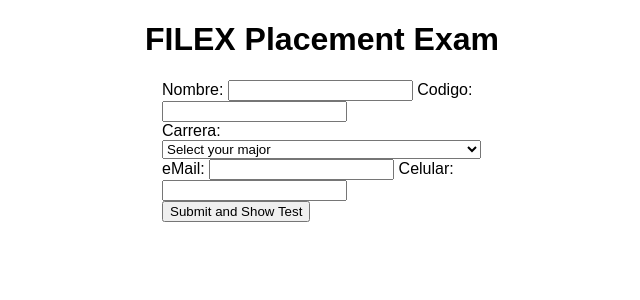
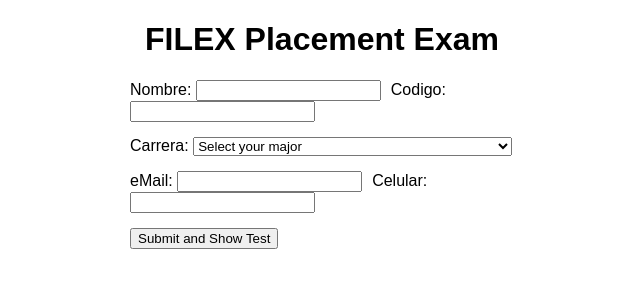
Before and after one commit to grochadc/filex-placement-exam, a React (Create React App) app: page / in a window 1280 px wide. Shown: the top 300 px of the page, without its empty margins (318-958 px from the left). Built offline with nearby package versions, Linux system fonts and the light colour scheme.

Commit message:
Style personal info form

```diff
--- a/src/components/PersonalInfo.js
+++ b/src/components/PersonalInfo.js
@@ -1,5 +1,5 @@
 import React, { Component } from "react";
-import { Container } from "./Presentational";
+import styled from "styled-components";
 
 const majors = [
   { value: "agn", option: "Agronegocios" },
@@ -20,6 +20,17 @@ const majors = [
   { value: "otro", option: "Otro" }
 ];
 
+const FormLine = styled.div`
+  margin: 15px 0 15px 0;
+`;
+const FormItem = styled.span`
+  margin-right: 10px;
+`;
+
+const FormContainer = styled.div`
+  width: 60%;
+  margin: auto;
+`;
 class PersonalInfo extends Component {
   constructor(props) {
     super(props);
@@ -48,13 +59,19 @@ class PersonalInfo extends Component {
   }
   render() {
     return (
-      <Container>
+      <FormContainer>
         <form onSubmit={this.handleSubmit}>
+          <FormLine>
+            <FormItem>
               <label htmlFor="name">Nombre: </label>
-          <input type="text" id="name" ref="name" />{" "}
+              <input type="text" id="name" ref="name" />
+            </FormItem>
+            <FormItem>
               <label htmlFor="code">Codigo: </label>
               <input type="text" id="code" ref="code" />
-          <br />
+            </FormItem>
+          </FormLine>
+          <FormLine>
             <label htmlFor="major">Carrera: </label>
             <select name="major" ref="major">
               <option value="" disabled selected>
@@ -66,15 +83,20 @@ class PersonalInfo extends Component {
                 </option>
               ))}
             </select>
-          <br />
+          </FormLine>
+          <FormLine>
+            <FormItem>
               <label htmlFor="email">eMail: </label>
-          <input type="email" id="email" ref="email" />{" "}
+              <input type="email" id="email" ref="email" />
+            </FormItem>
+            <FormItem>
               <label htmlFor="cel">Celular: </label>
               <input type="text" id="cel" ref="cellphone" />
-          <br />
+            </FormItem>
+          </FormLine>
           <button type="submit">Submit and Show Test</button>
         </form>
-      </Container>
+      </FormContainer>
     );
   }
 }
```
Lines whose indentation alone changed are shown as unchanged.
